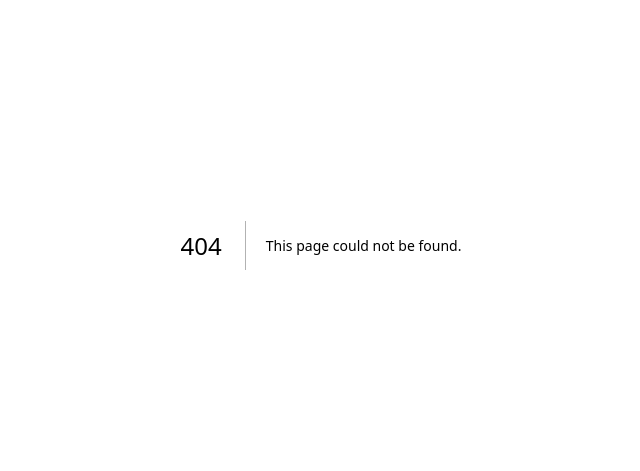
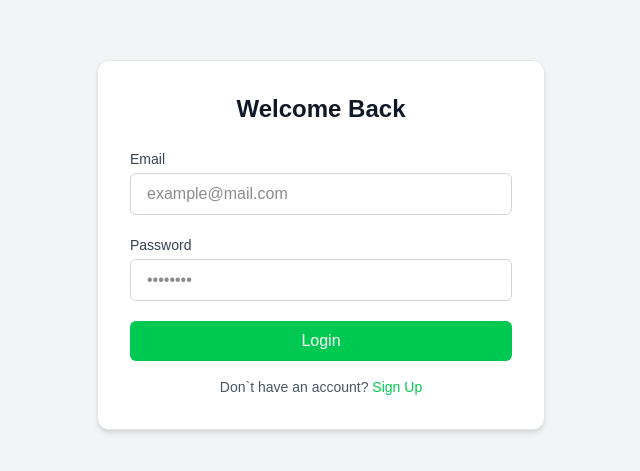
Before and after one commit to Minhajul-Shobuj/service360-frontend, a Next.js app: page /login in a window 1280 px wide. Before the commit this address had no page. Shown: the part 155-626 px from the top of the page, without its empty margins (319-959 px from the left). Built offline with nearby package versions, Linux system fonts and the light colour scheme.

Commit message:
add LoginForm component and Registration page

```diff
--- a/package.json
+++ b/package.json
@@ -12,6 +12,7 @@
     "next": "15.3.4",
     "react": "^19.0.0",
     "react-dom": "^19.0.0",
+    "react-hook-form": "^7.58.1",
     "react-icons": "^5.5.0",
     "swiper": "^11.2.8"
   },
--- /dev/null
+++ b/src/app/login/page.tsx
@@ -0,0 +1,91 @@
+"use client";
+
+import Link from "next/link";
+import { useForm } from "react-hook-form";
+
+type FormValues = {
+  email: string;
+  password: string;
+};
+
+export default function LoginForm() {
+  const {
+    register,
+    handleSubmit,
+    formState: { errors },
+  } = useForm<FormValues>();
+
+  const onSubmit = (data: FormValues) => {
+    console.log(data);
+  };
+
+  return (
+    <section className="min-h-screen flex items-center justify-center bg-gray-100 px-6 py-12">
+      <div className="bg-white shadow-md rounded-xl p-8 max-w-md w-full border border-gray-200">
+        <h2 className="text-2xl font-bold text-gray-900 mb-6 text-center">
+          Welcome Back
+        </h2>
+        <form onSubmit={handleSubmit(onSubmit)} className="space-y-5">
+          {/* Email */}
+          <div>
+            <label className="block text-sm font-medium text-gray-700 mb-1">
+              Email
+            </label>
+            <input
+              type="email"
+              placeholder="example@mail.com"
+              {...register("email", { required: "Email is required" })}
+              className={`w-full px-4 py-2 rounded-md border ${
+                errors.email
+                  ? "border-red-500"
+                  : "border-gray-300 focus:border-green-500"
+              } focus:outline-none`}
+            />
+            {errors.email && (
+              <p className="text-red-500 text-xs mt-1">
+                {errors.email.message}
+              </p>
+            )}
+          </div>
+
+          {/* Password */}
+          <div>
+            <label className="block text-sm font-medium text-gray-700 mb-1">
+              Password
+            </label>
+            <input
+              type="password"
+              placeholder="••••••••"
+              {...register("password", { required: "Password is required" })}
+              className={`w-full px-4 py-2 rounded-md border ${
+                errors.password
+                  ? "border-red-500"
+                  : "border-gray-300 focus:border-green-500"
+              } focus:outline-none`}
+            />
+            {errors.password && (
+              <p className="text-red-500 text-xs mt-1">
+                {errors.password.message}
+              </p>
+            )}
+          </div>
+
+          {/* Submit */}
+          <button
+            type="submit"
+            className="w-full bg-green-500 text-white py-2 rounded-md hover:bg-green-600 transition-colors font-medium"
+          >
+            Login
+          </button>
+        </form>
+
+        <p className="text-sm text-gray-600 mt-4 text-center">
+          Don`t have an account?{" "}
+          <Link href="/registration" className="text-green-500 hover:underline">
+            Sign Up
+          </Link>
+        </p>
+      </div>
+    </section>
+  );
+}
--- /dev/null
+++ b/src/app/registration/page.tsx
@@ -0,0 +1,11 @@
+import React from "react";
+
+const Register = () => {
+  return (
+    <div>
+      <h1>This is Register Page</h1>
+    </div>
+  );
+};
+
+export default Register;
```
Also changed, not shown: 1 other file (tests, documents, lock files or other folders).
